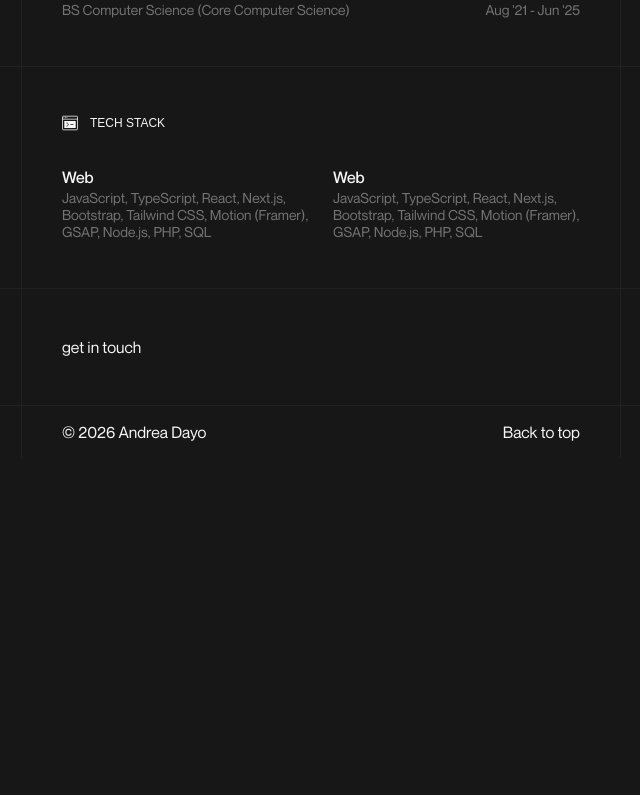
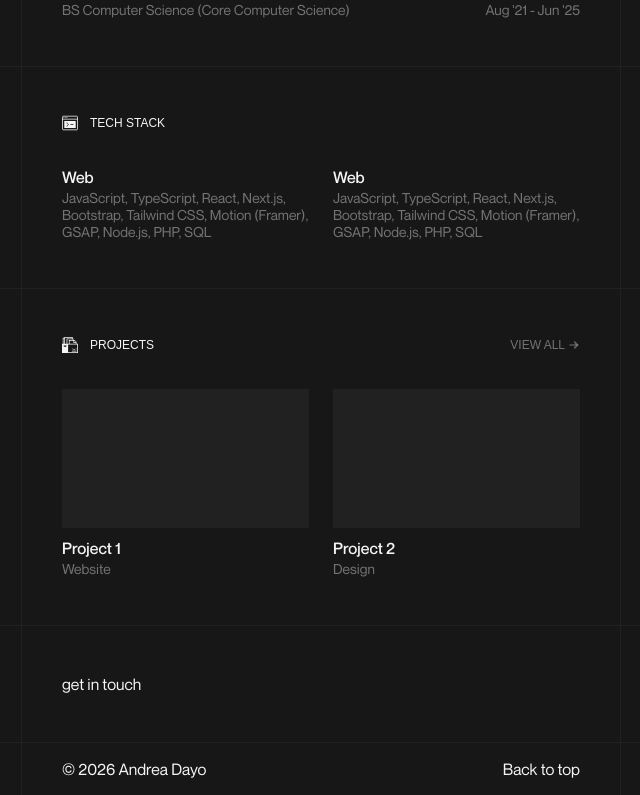
Before and after one commit to andreadayo/portfolio, a Next.js app: page / in a window 1280 px wide. Shown: the part 731-1526 px from the top of the page, without its empty margins (319-959 px from the left). Before the commit the page ends 1189 px from the top, so only its background shows below. Built offline with nearby package versions, Linux system fonts and the light colour scheme; a web font is replaced by a local one.

Commit message:
feat(projects): add projects section and component

```diff
--- a/app/page.tsx
+++ b/app/page.tsx
@@ -2,6 +2,7 @@ import About from "@/components/Sections/About";
 import Experience from "@/components/Sections/Experience";
 import Education from "@/components/Sections/Education";
 import TechStack from "@/components/Sections/TechStack";
+import Projects from "@/components/Sections/Projects";
 import styles from "./page.module.scss";
 
 export default function Home() {
@@ -11,6 +12,7 @@ export default function Home() {
       <Experience />
       <Education />
       <TechStack />
+      <Projects />
     </div>
   );
 }
--- /dev/null
+++ b/components/Project/index.tsx
@@ -0,0 +1,19 @@
+import styles from "./styles.module.scss";
+
+interface ProjectProps {
+  //   TODO: Add image
+  title: string;
+  subtitle: string;
+}
+
+export default function Projects({ title, subtitle }: ProjectProps) {
+  return (
+    <div className={styles.projectItem}>
+      <div className={styles.imageContainer}>{/* TODO: Add image */}</div>
+      <div className={styles.text}>
+        <h2 className={styles.title}>{title}</h2>
+        <span className={styles.subtitle}>{subtitle}</span>
+      </div>
+    </div>
+  );
+}
--- /dev/null
+++ b/components/Project/styles.module.scss
@@ -0,0 +1,32 @@
+.projectItem {
+  display: flex;
+  flex-direction: column;
+  gap: 0.625em;
+
+  .imageContainer {
+    width: 100%;
+    aspect-ratio: 16/9;
+    background: var(--surface);
+  }
+
+  .text {
+    display: flex;
+    flex-direction: column;
+    gap: 0.125em;
+
+    .title {
+      font-size: var(--text-base);
+      font-weight: 500;
+    }
+
+    .subtitle {
+      width: 100%;
+      display: flex;
+      justify-content: space-between;
+      align-items: center;
+
+      font-size: var(--text-sm);
+      color: var(--text-secondary);
+    }
+  }
+}
--- a/components/Sections/Projects/index.tsx
+++ b/components/Sections/Projects/index.tsx
@@ -1,9 +1,25 @@
+import styles from "./styles.module.scss";
 import Container from "@/components/Container";
+import SectionHeader from "@/components/SectionHeader";
+import Project from "@/components/Project";
 
 export default function Projects() {
   return (
     <Container>
-      <span>projects</span>
+      <div className={styles.projects}>
+        <SectionHeader
+          headerIcon="projects"
+          headerLabel="Projects"
+          actionIcon="arrow-right"
+          actionLabel="View All"
+          actionLink="/projects"
+        />
+
+        <div className={styles.projectsList}>
+          <Project title="Project 1" subtitle="Website" />
+          <Project title="Project 2" subtitle="Design" />
+        </div>
+      </div>
     </Container>
   );
 }
--- /dev/null
+++ b/components/Sections/Projects/styles.module.scss
@@ -0,0 +1,13 @@
+.projects {
+  width: 100%;
+  display: flex;
+  flex-direction: column;
+  gap: 2.25em;
+
+  .projectsList {
+    width: 100%;
+    display: grid;
+    grid-template-columns: 1fr 1fr;
+    gap: 1.5em;
+  }
+}
```
